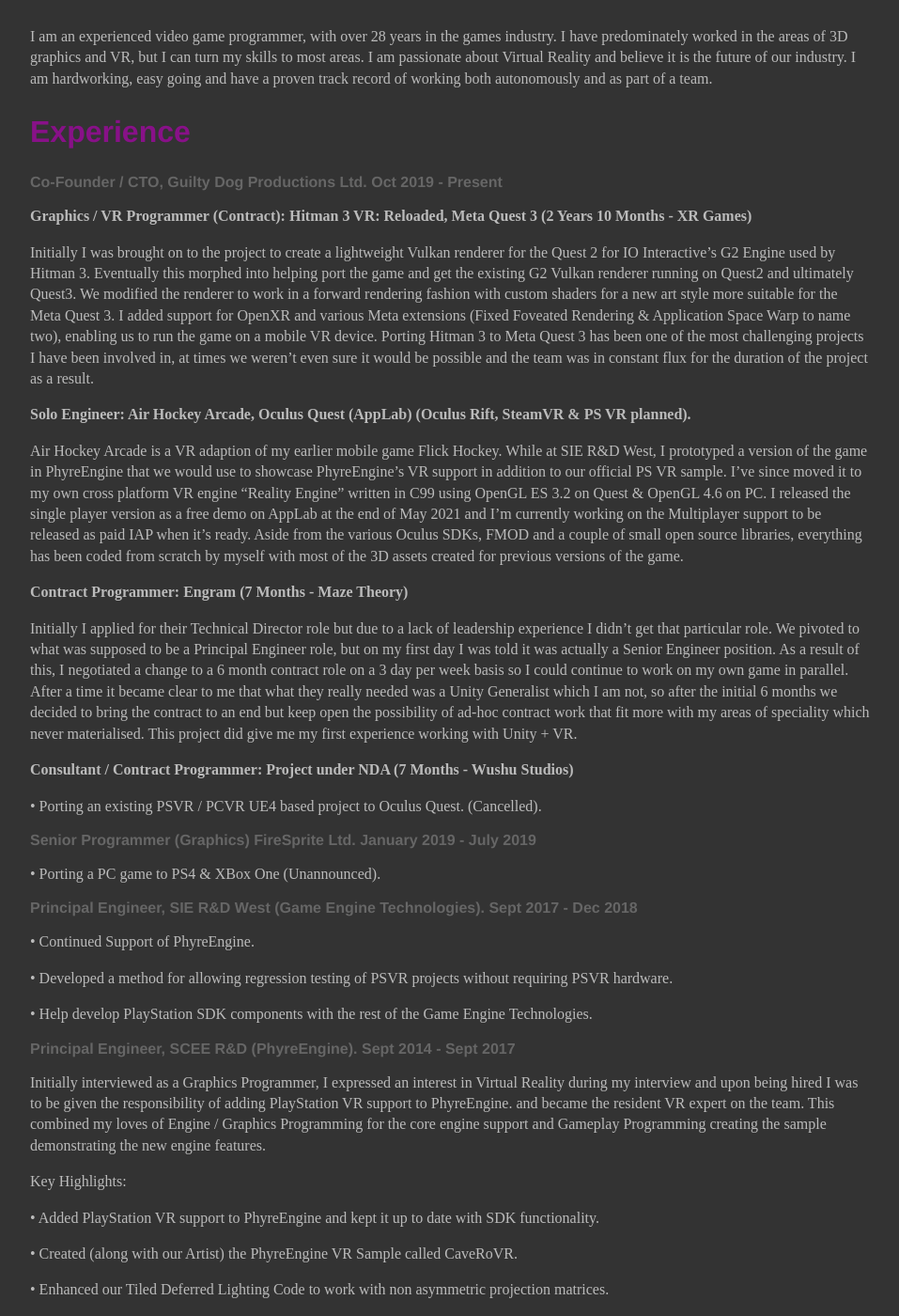
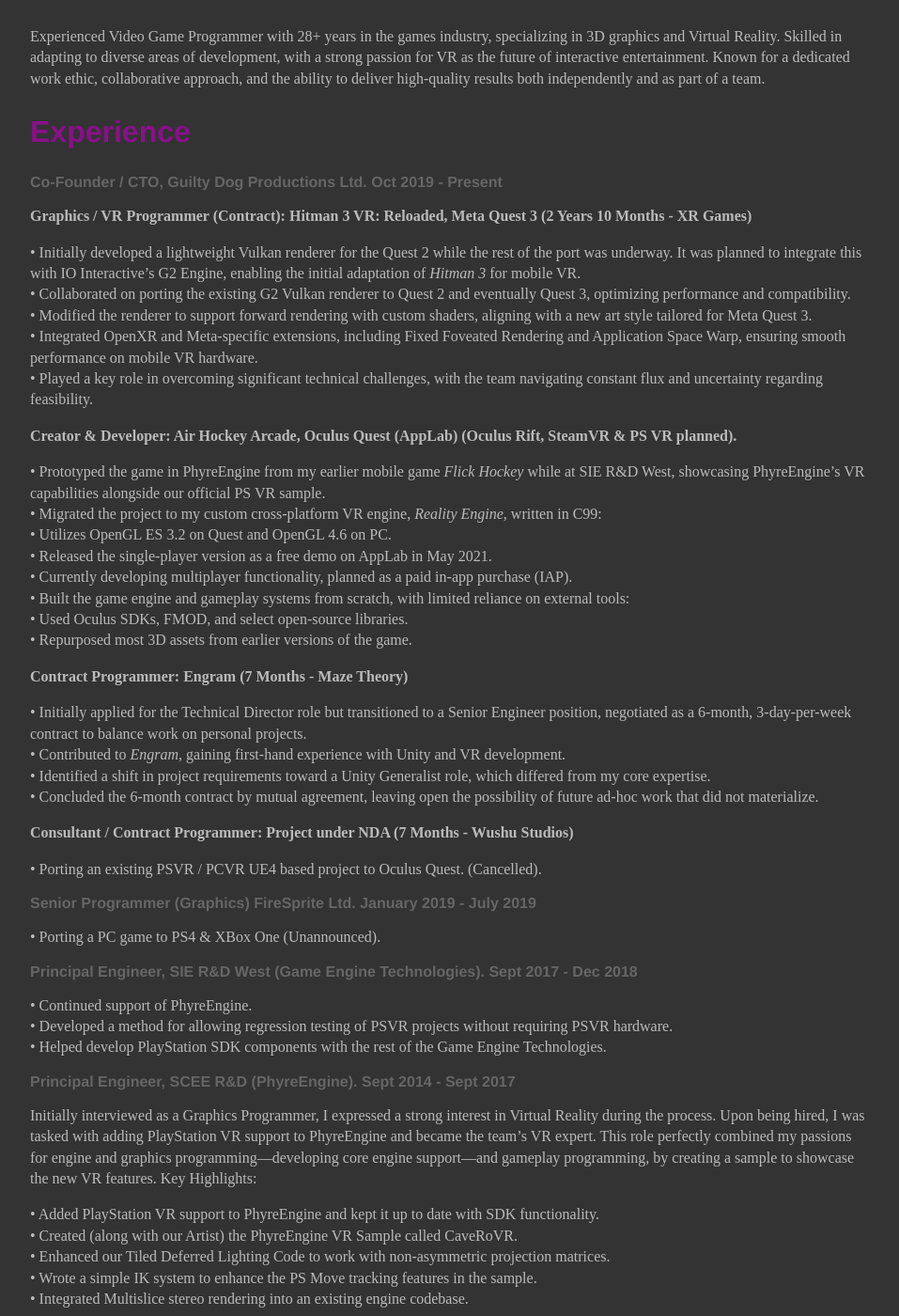
Before and after one commit to guiltydogprods/guiltydogprods.github.io, a Jekyll site: the page built from cv.md, in a window 1280 px wide and 1400 px high, scrolled down 233 px. Shown: the whole window at 94% size, without its empty margins (160-1117 px from the left). Built offline with Jekyll 4.4.1, drawn with Linux system fonts in a browser that asks for light colours; some of the changed text lies outside the part shown.

Commit message:
Update cv.md

```diff
--- a/cv.md
+++ b/cv.md
@@ -7,7 +7,7 @@
 
 ## Profile
 
-I am an experienced video game programmer, with over 28 years in the games industry. I have predominately worked in the areas of 3D graphics and VR, but I can turn my skills to most areas. I am passionate about Virtual Reality and believe it is the future of our industry. I am hardworking, easy going and have a proven track record of working both autonomously and as part of a team.
+Experienced Video Game Programmer with 28+ years in the games industry, specializing in 3D graphics and Virtual Reality. Skilled in adapting to diverse areas of development, with a strong passion for VR as the future of interactive entertainment. Known for a dedicated work ethic, collaborative approach, and the ability to deliver high-quality results both independently and as part of a team.
 
 Experience
 ----------
@@ -16,15 +16,29 @@
 
 **Graphics / VR Programmer (Contract): Hitman 3 VR: Reloaded, Meta Quest 3 (2 Years 10 Months - XR Games)**
 
-Initially I was brought on to the project to create a lightweight Vulkan renderer for the Quest 2 for IO Interactive's G2 Engine used by Hitman 3.  Eventually this morphed into helping port the game and get the existing G2 Vulkan renderer running on Quest2 and ultimately Quest3. We modified the renderer to work in a forward rendering fashion with custom shaders for a new art style more suitable for the Meta Quest 3. I added support for OpenXR and various Meta extensions (Fixed Foveated Rendering & Application Space Warp to name two), enabling us to run the game on a mobile VR device. Porting Hitman 3 to Meta Quest 3 has been one of the most challenging projects I have been involved in, at times we weren't even sure it would be possible and the team was in constant flux for the duration of the project as a result.
+• Initially developed a lightweight Vulkan renderer for the Quest 2 while the rest of the port was underway.  It was planned to integrate this with IO Interactive’s G2 Engine, enabling the initial adaptation of *Hitman 3* for mobile VR.
+• Collaborated on porting the existing G2 Vulkan renderer to Quest 2 and eventually Quest 3, optimizing performance and compatibility.
+• Modified the renderer to support forward rendering with custom shaders, aligning with a new art style tailored for Meta Quest 3.
+• Integrated OpenXR and Meta-specific extensions, including Fixed Foveated Rendering and Application Space Warp, ensuring smooth performance on mobile VR hardware.
+• Played a key role in overcoming significant technical challenges, with the team navigating constant flux and uncertainty regarding feasibility.
 
-**Solo Engineer: Air Hockey Arcade, Oculus Quest (AppLab) (Oculus Rift, SteamVR & PS VR planned).**
+**Creator & Developer: Air Hockey Arcade, Oculus Quest (AppLab) (Oculus Rift, SteamVR & PS VR planned).**
 
-Air Hockey Arcade is a VR adaption of my earlier mobile game Flick Hockey.  While at SIE R&D West, I prototyped a version of the game in PhyreEngine that we would use to showcase PhyreEngine's VR support in addition to our official PS VR sample.  I've since moved it to my own cross platform VR engine "Reality Engine" written in C99 using OpenGL ES 3.2 on Quest & OpenGL 4.6 on PC. I released the single player version as a free demo on AppLab at the end of May 2021 and I'm currently working on the Multiplayer support to be released as paid IAP when it's ready. Aside from the various Oculus SDKs, FMOD and a couple of small open source libraries, everything has been coded from scratch by myself with most of the 3D assets created for previous versions of the game.
+• Prototyped the game in PhyreEngine from my earlier mobile game *Flick Hockey* while at SIE R&D West, showcasing PhyreEngine's VR capabilities alongside our official PS VR sample.
+• Migrated the project to my custom cross-platform VR engine, *Reality Engine*, written in C99:
+• Utilizes OpenGL ES 3.2 on Quest and OpenGL 4.6 on PC.
+• Released the single-player version as a free demo on AppLab in May 2021.
+• Currently developing multiplayer functionality, planned as a paid in-app purchase (IAP).
+• Built the game engine and gameplay systems from scratch, with limited reliance on external tools:
+  • Used Oculus SDKs, FMOD, and select open-source libraries.
+  • Repurposed most 3D assets from earlier versions of the game.
 
 **Contract Programmer: Engram (7 Months - Maze Theory)**
 
-Initially I applied for their Technical Director role but due to a lack of leadership experience I didn't get that particular role. We pivoted to what was supposed to be a Principal Engineer role, but on my first day I was told it was actually a Senior Engineer position.  As a result of this, I negotiated a change to a 6 month contract role on a 3 day per week basis so I could continue to work on my own game in parallel.  After a time it became clear to me that what they really needed was a Unity Generalist which I am not, so after the initial 6 months we decided to bring the contract to an end but keep open the possibility of ad-hoc contract work that fit more with my areas of speciality which never materialised. This project did give me my first experience working with Unity + VR.
+• Initially applied for the Technical Director role but transitioned to a Senior Engineer position, negotiated as a 6-month, 3-day-per-week contract to balance work on personal projects.
+• Contributed to *Engram*, gaining first-hand experience with Unity and VR development.
+• Identified a shift in project requirements toward a Unity Generalist role, which differed from my core expertise.
+• Concluded the 6-month contract by mutual agreement, leaving open the possibility of future ad-hoc work that did not materialize.
 
 **Consultant / Contract Programmer: Project under NDA (7 Months - Wushu Studios)**
 
@@ -36,139 +50,103 @@
 
 ### Principal Engineer, SIE R&D West (Game Engine Technologies). Sept 2017 - Dec 2018
 
-• Continued Support of PhyreEngine.
-
+• Continued support of PhyreEngine.
 • Developed a method for allowing regression testing of PSVR projects without requiring PSVR hardware.
-
-• Help develop PlayStation SDK components with the rest of the Game Engine Technologies.
-
+• Helped develop PlayStation SDK components with the rest of the Game Engine Technologies.
 
 ### Principal Engineer, SCEE R&D (PhyreEngine). Sept 2014 - Sept 2017
 
-Initially interviewed as a Graphics Programmer, I expressed an interest in Virtual Reality during my interview and upon being hired I was to be given the responsibility of adding PlayStation VR support to PhyreEngine. and became the resident VR expert on the team. This combined my loves of Engine / Graphics Programming for the core engine support and Gameplay Programming creating the sample demonstrating the new engine features.
-
+Initially interviewed as a Graphics Programmer, I expressed a strong interest in Virtual Reality during the process. Upon being hired, I was tasked with adding PlayStation VR support to PhyreEngine and became the team’s VR expert. This role perfectly combined my passions for engine and graphics programming—developing core engine support—and gameplay programming, by creating a sample to showcase the new VR features.
 Key Highlights:
 
 • Added PlayStation VR support to PhyreEngine and kept it up to date with SDK functionality.
-
 • Created (along with our Artist) the PhyreEngine VR Sample called CaveRoVR.
-
-• Enhanced our Tiled Deferred Lighting Code to work with non asymmetric projection matrices.
-
+• Enhanced our Tiled Deferred Lighting Code to work with non-asymmetric projection matrices.
 • Wrote a simple IK system to enhance the PS Move tracking features in the sample.
-
-• Integrated Mutislice stereo rendering into an existing engine codebase.
-
+• Integrated Multislice stereo rendering into an existing engine codebase.
 
 ### Technical Director, Guilty Dog Productions Ltd. Aug 2013 - Dec 2014
 
 **Contract Programmer: Switch Galaxy Ultra, Playstation Vita and PS4 (3.5 Months - Atomicom)**
 
-I was initially hired for 3 weeks to help get their track spline code to work. Then I was asked to stay on to help them finish the project. Tasks were mostly graphics related, Motion Blur and Bloom on PS4, shader work on Vita, PS4 and PC.
+• Hired for an initial 3-week contract to refine and optimize track spline code.
+• Extended contract to assist with project completion due to proven contributions.
+• Focused on graphics-related tasks, including implementing Motion Blur and Bloom effects on PS4.
+• Developed and optimized shaders for Vita, PS4, and PC platforms.
 
 **Contract Programmer: Joe Danger / Joe Danger 2, Playstation Vita (6 Months - Four Door Lemon)**
 
-I took the Lead role in a 2 programmer team involved in porting Joe Danger / Joe Danger 2 to Playstation Vita. Involved in all aspects of the port but the contract was terminated in February 2014 so I didn't see the project out until the end.
+• Led a 2-programmer team to port *Joe Danger* and *Joe Danger 2* to PlayStation Vita.
+• Contributed to all aspects of the port, including optimization and platform-specific adjustments.
+• Contract ended in February 2014 before project completion.
 
 ### Director / Lead Engineer, Spinning Head Software Ltd. Jan 2009 - May 2013
 
-**Engineer: Cosmic Clean Up, Playstation Mobile**
-
-At the end of 2012 I helped out on Green Hill and Ripstone's game Cosmic Clean Up for Playstation Mobile for the final 3 weeks of the project. The game used Sony's GameEngine2D classes that are based on Cocos2D for iOS.
-
-**Senior Engineer: Ported several PSP / PS3 titles to the Sony Xperia Play (Catalyst Outsourcing)**
-
-In August 2010 I took on the task of porting 2 PSP games (Skyscraper and Swizzleblocks part of the Go Puzzle game), to the new Sony Ericsson Xperia Play phone. Both games were based on the same Engine. Early in 2011 these projects were temporarily shelved but from June 2011, I was additionally tasked with finishing off two additional projects (Lemmings and Super Stardust) as well as adding touch support to all four games and ensuring they work on the two newly announced Sony Tablets.
+• Delivered high-quality ports of PSP and PS3 games to platforms like Xperia Play and PlayStation Mobile.
+• Contributed to *Cosmic Clean Up* for PlayStation Mobile, utilizing Sony's GameEngine2D framework (based on Cocos2D).
+• Specialized in graphics optimization, touch interface development, and cross-platform engine adaptation.
 
 **Contract Programmer: Risen 2, PS3 (Wizarbox)**
 
-I spent 7 months or so, between December 2010 and July 2011 helping Wizarbox optimising the rendering engine for the PS3 port of Risen2. This primarily involved integrating Edge Geom into the existing runtime and tools codebases.
+• Assisted Wizarbox with optimizing the rendering engine for the PS3 port of *Risen 2* over a 7-month period (December 2010 – July 2011).
+• Integrated Edge Geom into the existing runtime and tools codebases to enhance performance.
 
 **Solo Engineer: Flick Hockey, iOS & PlayStation Mobile.**
 
-In Tandem with my contract work, I developed my first game for iPhone / iPod Touch, an Air Hockey game called Flick Hockey, that had a 3D players eye view, in contrast to the many 2D top down Air Hockey games already available on iPhone.
-
-• Wrote the entire game engine (Rendering, Physics / Collision, Networking, Front end, Audio Subsystem) in C with a little Objective C thrown in where needed (EAGLView / GameKit etc.)
-
-• Wrote a Cocoa Based Mac Application for loading .obj files and converting them into a custom model format, optimised for iPhone.
-
-• Much of the artwork, was created by myself, with only the Air Hockey Table and the main textures being created for me by friends / ex-colleagues.
-
-• Ported it to PlayStation(tm) Mobile (C#) several years later.
+• Designed and developed an original Air Hockey game with a 3D player’s-eye view, distinguishing it from the top-down Air Hockey games on the market.
+• Built a custom game engine in C, implementing rendering, physics/collision, networking, front-end systems, and audio.
+• Developed a Mac-based tool for converting .obj files into a custom model format optimized for iOS.
+• Created much of the game’s artwork personally, with additional assets contributed by collaborators.
+• Successfully ported the game to PlayStation Mobile using C#.
 
 **Contract Programmer: Venetica, PS3 (Wizarbox)**
 
-• Assisted with the final parts of fixing up the Ogre3D port to run on the PS3s GCM library.
-
-• Wrote a Vertex Cache Optimiser based on a Paper by Tom Forsythe
-
-• Fixed up shaders to work correctly on PS3.
-
-• Lots of Renderer optimisations.
-
-• Wrote a LogLuv rendering path to handle High Dynamic Range Rendering.
-
-• Additionally wrote an FP16 HDR path to help verify the LogLuv path.
-
+• Optimized the Ogre3D port for PS3, including shader fixes and rendering performance improvements.
+• Implemented a Vertex Cache Optimizer and LogLuv HDR rendering path to enhance visuals.
 
 ### Software Engineer 2, Electronic Arts (Canada) Oct 2007 - Dec 2008
 
 **Graphics / System Engineer: Common Rendering Initiative**
 
-I was the only dedicated engineer on a 3 year cross studio initiative comprising 4 - 5 runtime engineers and 5 tools engineers to move EA Canada's game teams from project specific rendering engines / asset management systems to something built to scale from current hardware to whatever future hardware is around the corner.
-
+• Served as the sole dedicated engineer for a 3-year cross-studio initiative at EA Canada.
+• Collaborated with 4–5 runtime engineers and 5 tools engineers to develop scalable rendering and asset management systems.
+• Designed and developed a future-proof rendering and asset management system, paving the way for scalable solutions across EA studios, which may have influenced the eventual adoption of the Frostbite Engine.
 
 ### Programmer, Psygnosis / SCEE Liverpool May 1996 - Sept 2007
 
-**Graphics Programmer: Unannounced Project, Sony Playstation 3**
+**Graphics Programmer, Psygnosis / SCEE Liverpool (May 1996 – Sept 2007)**
 
-• Improved initial shader code for real-time lighting.
+• Contributed to groundbreaking PlayStation 1, PS2, and PS3 titles, including *F1 Championship Edition*.
+• Specialized in next-gen rendering techniques such as HDR rendering, real-time lighting, and shader optimization.
+• Collaborated on proprietary graphics engines and implemented custom rendering solutions.
 
-• Implemented per-pixel motion blur using MRT.
+Skills
+======
+Comprehensive expertise in programming languages, APIs, and platforms, with a focus on VR and graphics programming.
 
-• Basic first pass shadows (for milestones) to be replaced with a proper shadow solution in time.
+**Programming Languages & APIs**
 
-• Began work on a basic particle system using the SPUs. Put on hold while investigating a cross company system.
+• Proficient in C/C++, Modern C (C99+), C#, and various Assembly Languages.
+• Experienced with Gnm, Vulkan, OpenGL 4.6, GLSL, HLSL, PSSL, OpenCL, and OpenXR.
 
-• Integrated a cross studio material system into out tool pipeline and engine code.
+**Platforms & Consoles**
 
-**Graphics Programmer: F1 Championship Edition, Sony Playstation 3**
+• PlayStation 4, PlayStation Vita, PlayStation 3 (PPU, SPU & RSX), iOS.
 
-• Bespoke rendering systems not covered by main Graphics Engine. (Track Reflections, Depth of Field, Initial Shadow System among others). Track Reflections and Depth of field were retro-fit into an almost complete engine and so were subject to certain limitations.
+**VR Development**
 
-• Fake HDR system (original system used FP16 render targets but performance was too slow and didn't allow for FSAA.) so I came up with a technique to approximate the average luminance using the pixel counters. Tone-mapping was then performed in all shaders using the calculated average luminance.
+• Meta Quest, Oculus Rift, PS VR, HTC Vive (PC).
 
-• Crowds: I integrated the crowd system originally written by SCEE London's Football Team. Made lots of optimisations to both the Shaders and PPU / RSX rendering code. Used conditional rendering as a form of real-time PVS to turn individual crowd areas on and off based on visibility.
+**Additional Skills**
 
-**Graphics Programmer: Researching Next-Gen rendering technology using OpenGl and Cg**
-
-Spent a lot of time investigation modern realtime graphics techniques in the lead up to Playstation 3. Most notably:
-
-• Bump / Normal Mapping
-
-• Image Based Lighting.
-
-• High Dynamic Range Rendering.
-
-• Real-time Irradiance Environment Mapping using Spherical Harmonics.
-
-Various PS1, N64 and PS2 Projects
+• Private Pilot License & SEP Rating.
 
 Education
 =========
-
-Manchester Metropolitan University BSC. (Hons) Computing
-
-Farnborough College of Technology Higher National Diploma - Software Engineering
-
-National Diploma - Electronic Engineering
-
-Skills
-======
-
-C/C++, Modern C (C99+), C#, Assembly Language, Gnm, Vulkan, OpenGL 4.6, GLSL, HLSL, PSSL,OpenCL & OpenXR. Experience with the following consoles, PlayStation 4, PlayStation Vita, PlayStation 3 (PPU, SPU & RSX) and iOS. Experience developing for PS VR, Oculus Rift, Oculus Quest and HTC Vive on PC. Private Pilot.
+• BSc (Hons) Computing, Manchester Metropolitan University.
+• Higher National Diploma - Software Engineering, Farnborough College of Technology.
+• National Diploma - Electronics Engineering, Farnborough College of Technology.
 
 Interests
 =========
-
-I enjoy most aspects of game development not just graphics programming. Outside of work and programming in general I gained my Private Pilots License with a Single Engine Piston rating in Jun 2024 and plan to continue flying and adding additionl ratings over time.
+I enjoy many aspects of game development beyond graphics programming. Outside of work, I earned my Private Pilot’s License with a Single Engine Piston rating in June 2024. Flying enhances my perspective on problem-solving and technology, and I plan to pursue additional ratings over time.
```
